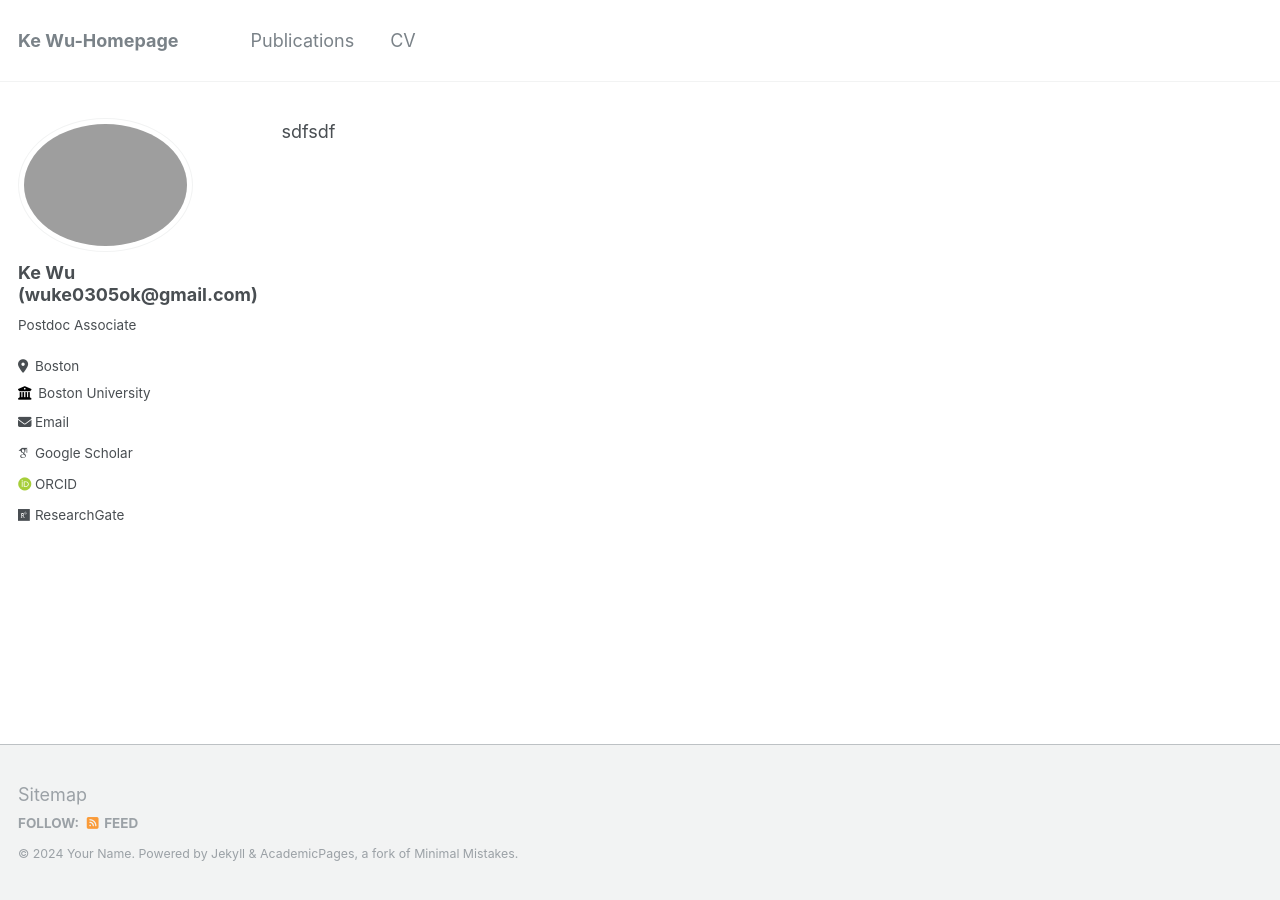
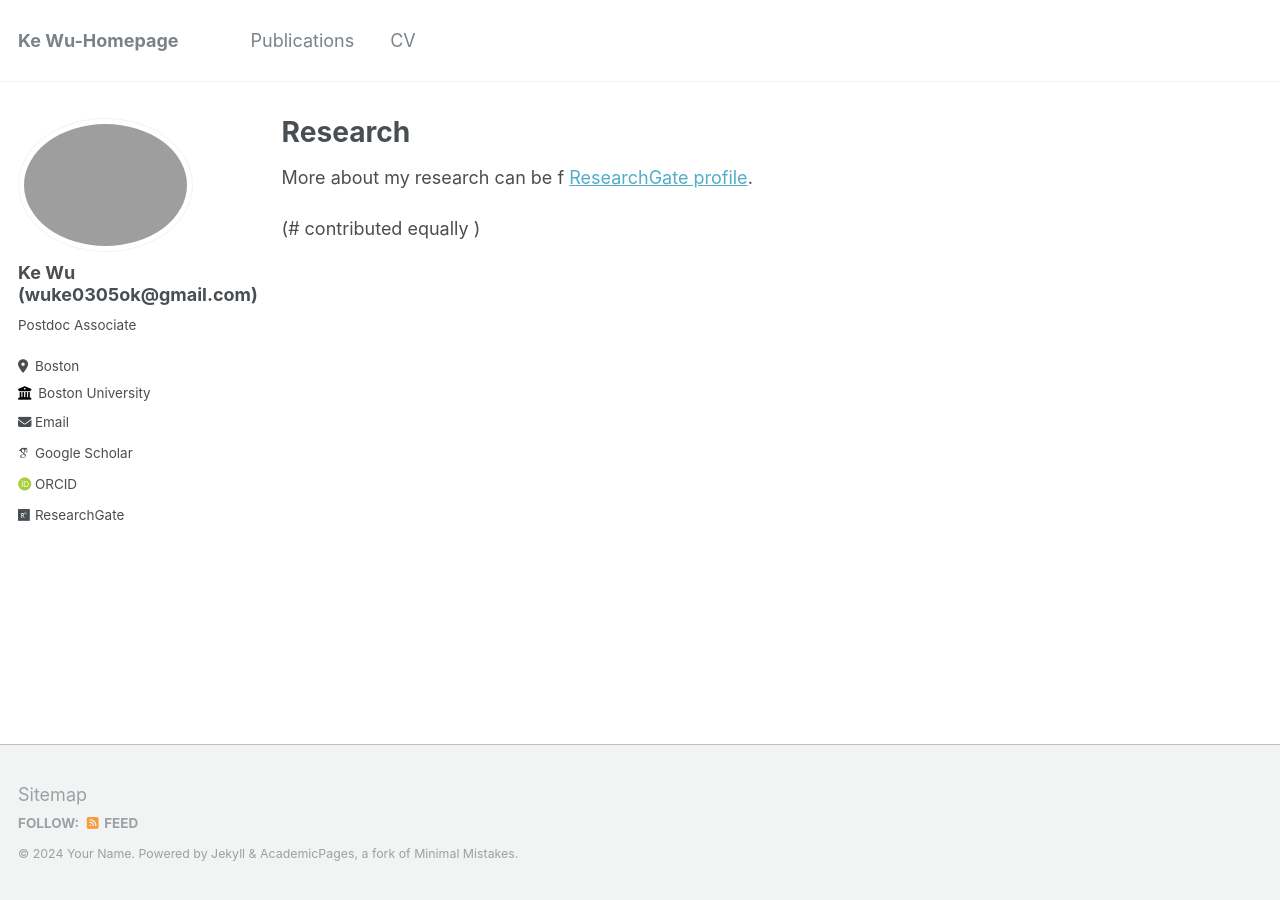
Before and after one commit to wuke0305/wuke0305.github.io, a Jekyll site: the page built from _pages/research.md, in a window 1280 px wide. Built offline with Jekyll 4.4.1, drawn with Linux system fonts in a browser that asks for light colours; some web fonts are replaced; our own code applies the rules of GitHub Pages for plain Markdown files.

Commit message:
Update research.md

```diff
--- a/_pages/research.md
+++ b/_pages/research.md
@@ -1 +1,10 @@
-sdfsdf
+---
+layout: archive
+title: "Research"
+permalink: /research/
+author_profile: true
+---
+
+More about my research can be f [ResearchGate profile](https://www.researchgate.net/profile/Ke-Wu-48/research).
+
+(# contributed equally )
```
